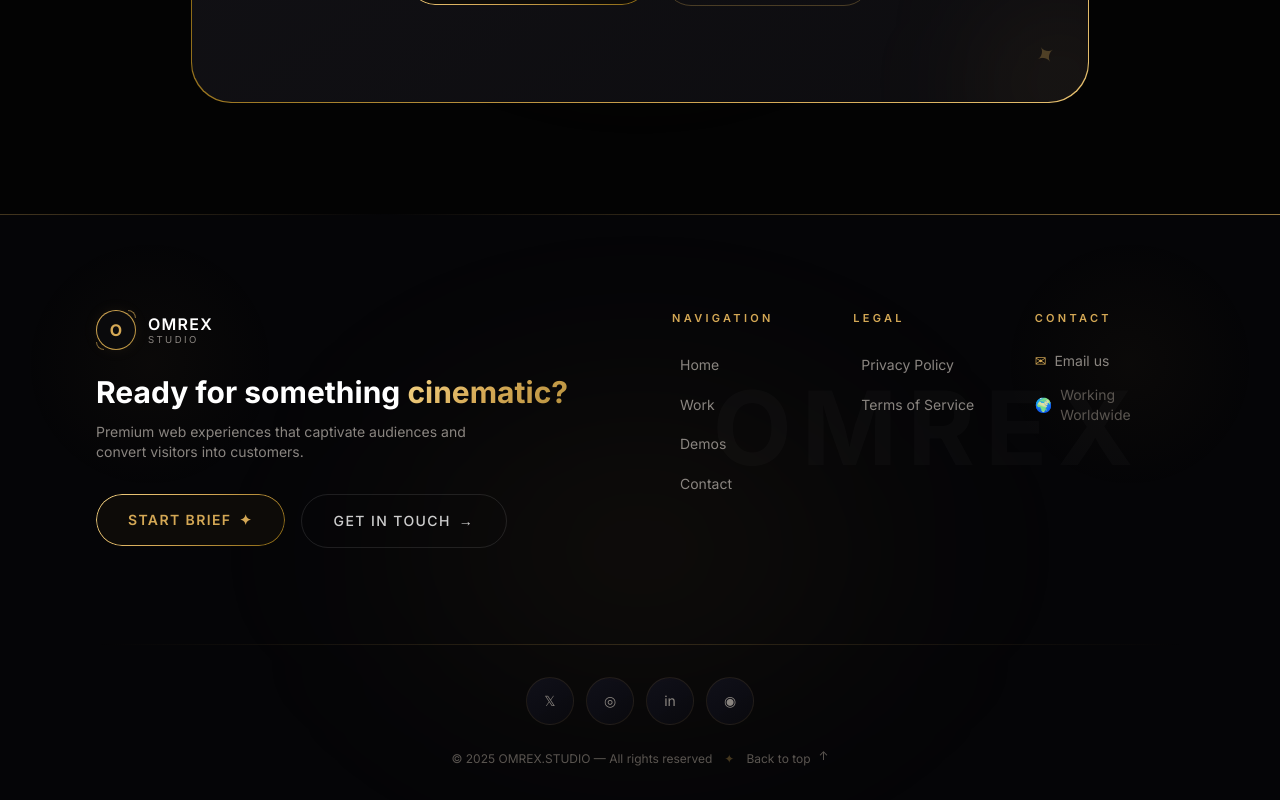
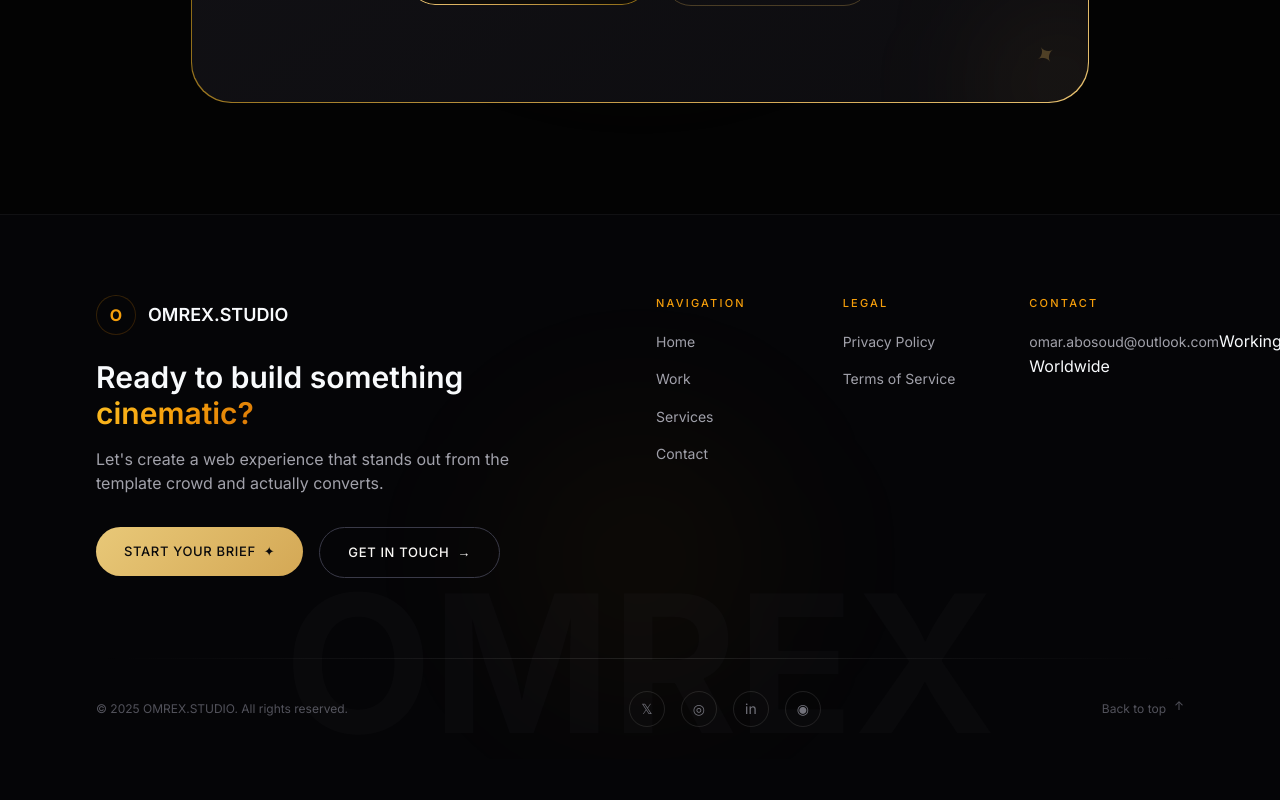
Before and after one commit to albasti1234/omrex-studio, a Next.js app: page / in a window 1280 px wide. Shown: the part 5329-6129 px from the top of the page. After the commit the page ends 6088 px from the top, so only its background shows below. Built offline with nearby package versions, Linux system fonts and the light colour scheme.

Commit message:
Redesign The Signature section - animated frame, larger desktop

```diff
--- a/app/components/Footer.tsx
+++ b/app/components/Footer.tsx
@@ -12,7 +12,7 @@ const FOOTER_LINKS = {
   navigation: [
     { href: "/", label: "Home" },
     { href: "/work", label: "Work" },
-    { href: "/demos", label: "Demos" },
+    { href: "/services", label: "Services" },
     { href: "/contact", label: "Contact" },
   ],
   legal: [
@@ -28,182 +28,91 @@ const SOCIAL_LINKS = [
   { href: "https://dribbble.com/omrexstudio", label: "Dribbble", icon: "◉" },
 ];
 
+const EASING = [0.16, 1, 0.3, 1] as const;
+
 // -------------------------------------------------------------
-// MAIN COMPONENT - PREMIUM CINEMATIC
+// MAIN COMPONENT
 // -------------------------------------------------------------
 
 export default function Footer(): React.ReactElement {
   const ref = useRef<HTMLElement>(null);
-  const isInView = useInView(ref, { once: true, margin: "-50px" });
+  const isInView = useInView(ref, { once: true, margin: "-100px" });
 
   return (
-    <footer ref={ref} className="relative overflow-hidden">
-      {/* Top Border - Animated Gradient */}
-      <div className="absolute top-0 left-0 right-0 h-[1px]">
-        <motion.div
-          className="h-full w-full"
-          style={{
-            background: 'linear-gradient(90deg, transparent 0%, #d4a855 50%, transparent 100%)',
-            backgroundSize: '200% 100%',
-          }}
-          animate={{
-            backgroundPosition: ['0% 0%', '200% 0%'],
-          }}
-          transition={{
-            duration: 8,
-            repeat: Infinity,
-            ease: 'linear',
-          }}
-        />
-      </div>
-
-      {/* Background Effects */}
-      <div className="absolute inset-0 pointer-events-none">
-        {/* Main Glow */}
-        <div
-          className="absolute bottom-0 left-1/2 -translate-x-1/2 h-[500px] w-[800px]"
-          style={{
-            background: 'radial-gradient(ellipse at center, rgba(212,168,85,0.08), transparent 60%)',
-            filter: 'blur(100px)',
-          }}
-        />
-        {/* Corner Accents */}
-        <div className="absolute top-0 left-0 w-[300px] h-[300px] bg-[radial-gradient(circle,rgba(212,168,85,0.03),transparent_60%)]" />
-        <div className="absolute top-0 right-0 w-[300px] h-[300px] bg-[radial-gradient(circle,rgba(212,168,85,0.03),transparent_60%)]" />
+    <footer ref={ref} className="relative border-t border-white/5">
+      {/* Background glow */}
+      <div className="absolute inset-0 overflow-hidden pointer-events-none">
+        <div className="absolute bottom-0 left-1/2 -translate-x-1/2 h-[400px] w-[600px] bg-[radial-gradient(circle,rgba(245,158,11,0.05),transparent_60%)] blur-3xl" />
       </div>
 
       <div className="relative mx-auto max-w-6xl px-4 sm:px-6 lg:px-8">
-        {/* Top Section */}
-        <div className="py-16 sm:py-20 md:py-24">
-          <div className="grid gap-12 lg:grid-cols-2 lg:gap-16">
-
-            {/* Left Side - Brand & CTA */}
+        {/* Top Section - mobile: tighter padding */}
+        <div className="py-12 sm:py-16 md:py-20">
+          <div className="grid gap-10 lg:grid-cols-2 lg:gap-8">
+            {/* Left Side - Brand & CTA - mobile: center text */}
             <motion.div
-              initial={{ opacity: 0, y: 40 }}
+              className="text-center lg:text-left"
+              initial={{ opacity: 0, y: 30 }}
               animate={isInView ? { opacity: 1, y: 0 } : {}}
-              transition={{ duration: 0.8, ease: [0.16, 1, 0.3, 1] }}
+              transition={{ duration: 0.6, ease: EASING }}
             >
-              {/* Logo - Same as Navbar */}
-              <div className="flex items-center gap-2 sm:gap-3 mb-6">
-                {/* Logo Icon - matches Navbar */}
-                <div className="relative flex h-9 w-9 sm:h-10 sm:w-10 items-center justify-center">
-                  {/* Glow */}
-                  <div
-                    className="absolute inset-0 rounded-lg"
-                    style={{
-                      background: 'radial-gradient(circle, rgba(212,168,85,0.3), transparent 70%)',
-                      filter: 'blur(8px)',
-                    }}
-                  />
-                  {/* Border gradient */}
-                  <div
-                    className="absolute inset-0 rounded-lg"
-                    style={{
-                      background: 'linear-gradient(135deg, #d4a855, #b8923f)',
-                      padding: '1px',
-                    }}
-                  >
-                    <div className="h-full w-full rounded-lg bg-[#0a0a0c]" />
+              {/* Logo - mobile: center */}
+              <div className="flex items-center gap-3 mb-6 justify-center lg:justify-start">
+                <div className="relative flex h-10 w-10 items-center justify-center">
+                  <div className="absolute inset-0 rounded-lg bg-gradient-to-br from-[#f59e0b] to-[#d97706] opacity-20" />
+                  <div className="absolute inset-[1px] rounded-lg bg-[#050507]" />
+                  <span className="relative text-base font-bold text-[#f59e0b]">O</span>
                 </div>
-                  {/* Letter */}
-                  <span className="relative text-sm sm:text-base font-bold text-[#d4a855]">
-                    O
-                  </span>
-                  {/* Corner accents */}
-                  <span className="absolute top-0 right-0 h-2 w-2 border-t border-r rounded-tr-lg opacity-60 border-[#d4a855]" />
-                  <span className="absolute bottom-0 left-0 h-2 w-2 border-b border-l rounded-bl-lg opacity-60 border-[#d4a855]" />
-                </div>
-                {/* Logo text - Stacked like Navbar */}
-                <div className="flex flex-col leading-tight">
-                  <span className="text-[0.9rem] sm:text-[1rem] font-semibold tracking-[0.08em] text-white">
-                    OMREX
-                  </span>
-                  <span className="text-[0.55rem] sm:text-[0.6rem] uppercase tracking-[0.25em] text-[#8a8580]">
-                    studio
-                  </span>
+                <div>
+                  <span className="text-lg font-semibold text-[#f8fafc]">OMREX.STUDIO</span>
                 </div>
               </div>
 
-              {/* Tagline */}
-              <h3 className="text-2xl sm:text-3xl font-bold text-white mb-3">
-                Ready for something{' '}
-                <span
-                  className="inline-block"
-                  style={{
-                    background: 'linear-gradient(135deg, #f5d485 0%, #d4a855 50%, #b8923f 100%)',
-                    WebkitBackgroundClip: 'text',
-                    WebkitTextFillColor: 'transparent',
-                  }}
-                >
-                  cinematic?
-                </span>
+              <h3 className="text-xl sm:text-2xl md:text-3xl font-semibold text-[#f8fafc] mb-4">
+                Ready to build something
+                <br />
+                <span className="text-gradient-gold">cinematic?</span>
               </h3>
 
-              <p className="text-[#8a8580] max-w-sm text-sm mb-8">
-                Premium web experiences that captivate audiences and convert visitors into customers.
+              <p className="text-[#a1a1aa] max-w-md mb-8 mx-auto lg:mx-0 text-sm sm:text-base">
+                Let's create a web experience that stands out from the template crowd and actually converts.
               </p>
 
-              {/* CTA Buttons */}
-              <div className="flex flex-col sm:flex-row gap-4">
+              {/* Buttons - mobile: full width, stacked */}
+              <div className="flex flex-col sm:flex-row gap-3 sm:gap-4 justify-center lg:justify-start">
                 <Link href="/brief">
                   <motion.button
-                    className="group relative px-8 py-4 rounded-full overflow-hidden"
+                    className="btn-primary"
                     whileHover={{ scale: 1.02 }}
                     whileTap={{ scale: 0.98 }}
                   >
-                    {/* Animated Border */}
-                    <motion.div
-                      className="absolute inset-0 rounded-full"
-                      style={{
-                        background: 'linear-gradient(135deg, #d4a855, #f5d485, #d4a855, #8b6914, #d4a855)',
-                        backgroundSize: '200% 200%',
-                      }}
-                      animate={{
-                        backgroundPosition: ['0% 0%', '100% 100%', '0% 0%'],
-                      }}
-                      transition={{
-                        duration: 3,
-                        repeat: Infinity,
-                        ease: 'linear',
-                      }}
-                    />
-                    <div className="absolute inset-[1px] rounded-full bg-[#0d0b08]" />
-                    <span className="relative z-10 flex items-center gap-2 text-[#d4a855] font-semibold text-sm uppercase tracking-widest">
-                      Start Brief <span className="group-hover:rotate-45 transition-transform">✦</span>
-                    </span>
+                    <span>Start Your Brief</span>
+                    <span>✦</span>
                   </motion.button>
                 </Link>
-
                 <Link href="/contact">
                   <motion.button
-                    className="px-8 py-4 rounded-full border border-white/10 hover:border-[#d4a855]/40 text-white/80 hover:text-white font-medium text-sm uppercase tracking-widest transition-all duration-300 hover:bg-[#d4a855]/5"
+                    className="btn-secondary"
                     whileHover={{ scale: 1.02 }}
                     whileTap={{ scale: 0.98 }}
                   >
-                    <span className="flex items-center gap-2">
-                      Get in Touch <span>→</span>
-                    </span>
+                    <span>Get in Touch</span>
+                    <span>→</span>
                   </motion.button>
                 </Link>
               </div>
             </motion.div>
 
-            {/* Right Side - Links */}
+            {/* Right Side - Links - mobile: 2 cols centered */}
             <motion.div
-              className="relative"
-              initial={{ opacity: 0, y: 40 }}
+              className="grid grid-cols-2 gap-6 sm:gap-8 sm:grid-cols-3 text-center sm:text-left"
+              initial={{ opacity: 0, y: 30 }}
               animate={isInView ? { opacity: 1, y: 0 } : {}}
-              transition={{ duration: 0.8, delay: 0.2, ease: [0.16, 1, 0.3, 1] }}
+              transition={{ duration: 0.6, ease: EASING, delay: 0.2 }}
             >
-              {/* Watermark - bigger on mobile, smaller on desktop */}
-              <div className="absolute inset-0 flex items-center justify-center overflow-hidden pointer-events-none opacity-[0.02]">
-                <span className="text-[18vw] sm:text-[10vw] lg:text-[8vw] font-bold text-white select-none tracking-widest">OMREX</span>
-              </div>
-
-              <div className="relative grid grid-cols-2 gap-8 sm:grid-cols-3">
               {/* Navigation */}
               <div>
-                  <h4 className="text-[11px] font-semibold uppercase tracking-[0.3em] text-[#d4a855] mb-5">
+                <h4 className="text-[11px] font-medium uppercase tracking-[0.2em] text-[#f59e0b] mb-4">
                   Navigation
                 </h4>
                 <ul className="space-y-3">
@@ -211,9 +120,8 @@ export default function Footer(): React.ReactElement {
                     <li key={link.href}>
                       <Link
                         href={link.href}
-                          className="text-[#8a8580] hover:text-white transition-colors text-sm group inline-flex items-center gap-2"
+                        className="text-[#a1a1aa] hover:text-[#f8fafc] transition-colors text-sm"
                       >
-                          <span className="w-0 group-hover:w-3 h-[1px] bg-[#d4a855] transition-all duration-300" />
                         {link.label}
                       </Link>
                     </li>
@@ -223,7 +131,7 @@ export default function Footer(): React.ReactElement {
 
               {/* Legal */}
               <div>
-                  <h4 className="text-[11px] font-semibold uppercase tracking-[0.3em] text-[#d4a855] mb-5">
+                <h4 className="text-[11px] font-medium uppercase tracking-[0.2em] text-[#f59e0b] mb-4">
                   Legal
                 </h4>
                 <ul className="space-y-3">
@@ -231,9 +139,8 @@ export default function Footer(): React.ReactElement {
                     <li key={link.href}>
                       <Link
                         href={link.href}
-                          className="text-[#8a8580] hover:text-white transition-colors text-sm group inline-flex items-center gap-2"
+                        className="text-[#a1a1aa] hover:text-[#f8fafc] transition-colors text-sm"
                       >
-                          <span className="w-0 group-hover:w-3 h-[1px] bg-[#d4a855] transition-all duration-300" />
                         {link.label}
                       </Link>
                     </li>
@@ -241,87 +148,83 @@ export default function Footer(): React.ReactElement {
                 </ul>
               </div>
 
-                {/* Contact */}
+              {/* Contact Info */}
               <div className="col-span-2 sm:col-span-1">
-                  <h4 className="text-[11px] font-semibold uppercase tracking-[0.3em] text-[#d4a855] mb-5">
+                <h4 className="text-[11px] font-medium uppercase tracking-[0.2em] text-[#f59e0b] mb-4">
                   Contact
                 </h4>
                 <ul className="space-y-3">
                   <li>
                     <a
                       href="mailto:omar.abosoud@outlook.com"
-                        className="text-[#8a8580] hover:text-[#d4a855] transition-colors text-sm inline-flex items-center gap-2"
+                      className="text-[#a1a1aa] hover:text-[#f8fafc] transition-colors text-sm"
                     >
-                        <span className="text-[#d4a855]">✉</span> Email us
+                      omar.abosoud@outlook.com
                     </a>
-                    </li>
-                    <li className="text-[#5a5550] text-sm flex items-center gap-2">
-                      <span className="text-[#d4a855]">🌍</span> Working Worldwide
+                    Working Worldwide
                   </li>
                 </ul>
-                </div>
               </div>
             </motion.div>
           </div>
         </div>
 
         {/* Divider */}
-        <div className="h-[1px] bg-gradient-to-r from-transparent via-[#d4a855]/20 to-transparent" />
+        <div className="h-px bg-gradient-to-r from-transparent via-white/10 to-transparent" />
 
-        {/* Bottom Section */}
+        {/* Bottom Section - mobile: center everything, more padding */}
         <motion.div
-          className="py-8 flex flex-col items-center gap-6"
+          className="py-6 sm:py-8 flex flex-col items-center gap-6 sm:flex-row sm:justify-between sm:gap-4"
           initial={{ opacity: 0 }}
           animate={isInView ? { opacity: 1 } : {}}
           transition={{ duration: 0.6, delay: 0.4 }}
         >
-          {/* Social Links */}
-          <div className="flex items-center gap-3">
+          {/* Copyright */}
+          <p className="text-[12px] text-[#52525b]">
+            © {new Date().getFullYear()} OMREX.STUDIO. All rights reserved.
+          </p>
+
+          {/* Social Links - mobile: larger touch targets */}
+          <div className="flex items-center gap-3 sm:gap-4 order-first sm:order-none">
             {SOCIAL_LINKS.map((social) => (
               <a
                 key={social.label}
                 href={social.href}
                 target="_blank"
                 rel="noopener noreferrer"
-                className="group relative flex h-12 w-12 items-center justify-center rounded-full transition-all duration-300"
-                style={{
-                  background: 'linear-gradient(145deg, rgba(20,20,30,0.8), rgba(10,10,15,0.9))',
-                  border: '1px solid rgba(212,168,85,0.1)',
-                }}
+                className="group relative flex h-11 w-11 sm:h-9 sm:w-9 items-center justify-center rounded-full border border-white/10 text-[#71717a] transition-all hover:border-[#f59e0b]/50 hover:text-[#f59e0b]"
                 aria-label={social.label}
               >
-                <span className="text-[#8a8580] group-hover:text-[#d4a855] transition-colors text-sm">
-                  {social.icon}
-                </span>
+                <span className="text-sm">{social.icon}</span>
+
                 {/* Hover glow */}
-                <div className="absolute inset-0 rounded-full opacity-0 group-hover:opacity-100 transition-opacity duration-300"
-                  style={{
-                    boxShadow: '0 0 20px rgba(212,168,85,0.3), inset 0 0 10px rgba(212,168,85,0.1)',
-                  }}
-                />
+                <div className="absolute inset-0 rounded-full bg-[#f59e0b]/0 transition-all group-hover:bg-[#f59e0b]/10" />
               </a>
             ))}
           </div>
 
-          {/* Copyright */}
-          <div className="flex flex-col sm:flex-row items-center gap-3 text-[12px] text-[#5a5550]">
-            <p>© {new Date().getFullYear()} OMREX.STUDIO — All rights reserved</p>
-            <span className="hidden sm:block text-[#d4a855]/30">✦</span>
+          {/* Back to top */}
           <button
             onClick={() => window.scrollTo({ top: 0, behavior: "smooth" })}
-              className="flex items-center gap-2 hover:text-[#d4a855] transition-colors group"
+            className="group flex items-center gap-2 text-[12px] text-[#52525b] hover:text-[#f59e0b] transition-colors"
           >
             <span>Back to top</span>
             <motion.span
               className="inline-block"
               animate={{ y: [0, -3, 0] }}
-                transition={{ duration: 1.5, repeat: Infinity, ease: 'easeInOut' }}
+              transition={{ duration: 1.5, repeat: Infinity }}
             >
               ↑
             </motion.span>
           </button>
+        </motion.div>
       </div>
-        </motion.div>
+
+      {/* Large background text */}
+      <div className="absolute bottom-0 left-0 right-0 overflow-hidden pointer-events-none">
+        <div className="text-[15vw] font-bold text-white/[0.02] text-center leading-none select-none">
+          OMREX
+        </div>
       </div>
     </footer>
   );
```
Also changed, not shown: app/demos/velvet-perfumes/page.tsx (+125 -91 lines). Lines whose indentation alone changed are shown as unchanged.
